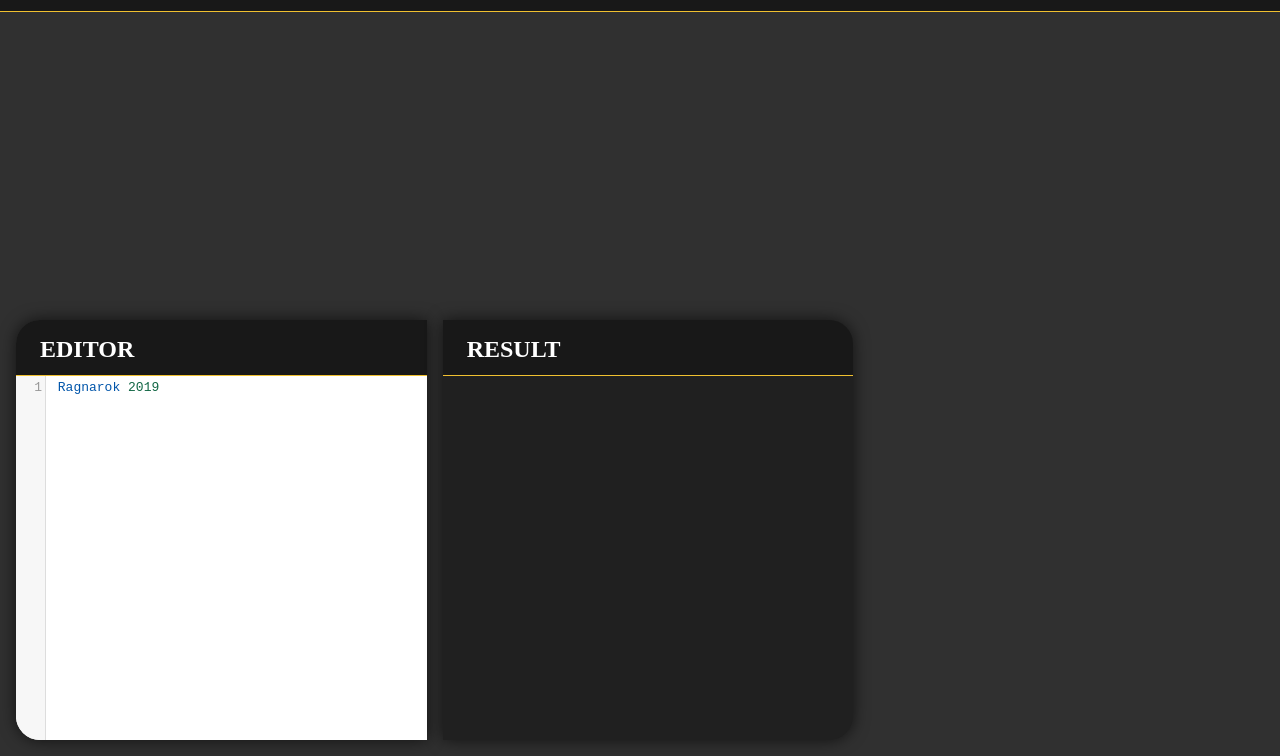
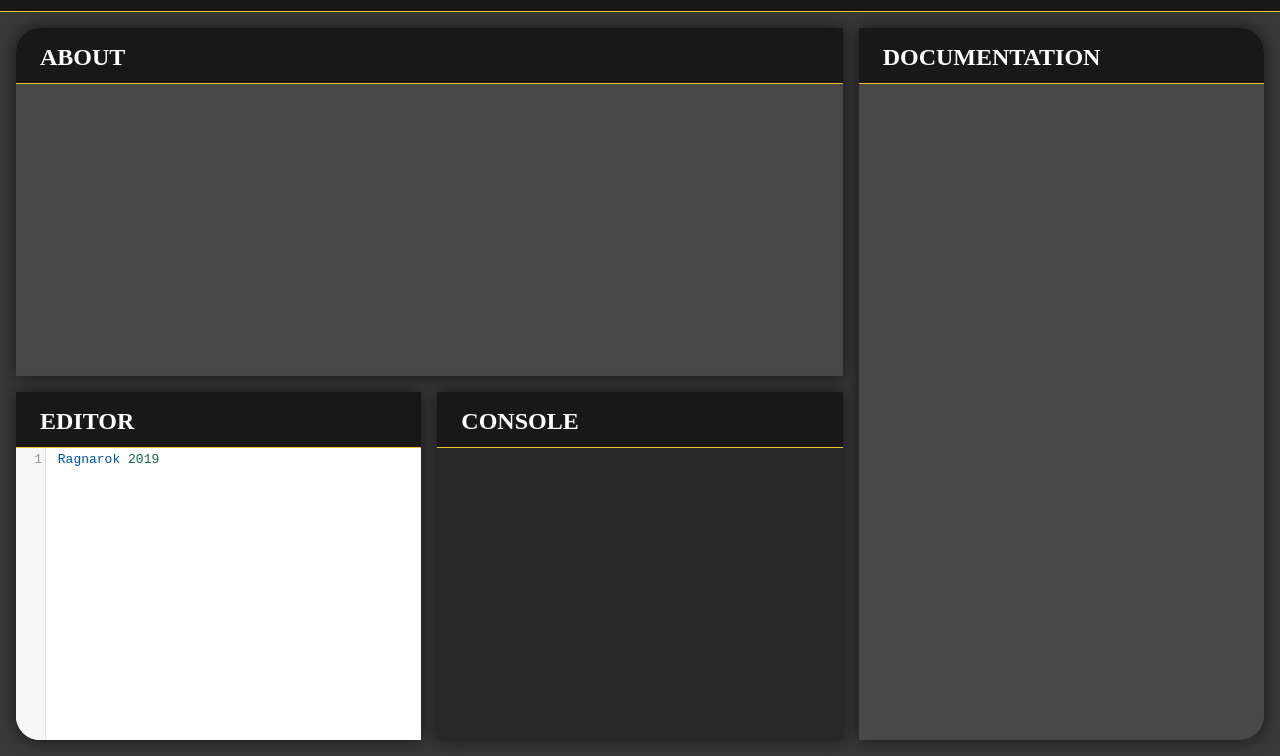
Before and after one commit to MarioMatheus/ragnakode, a website built with webpack: page dist/index.html in a window 1280 px wide. Shown: the part 44-800 px from the top of the page. Built offline with nearby package versions, Linux system fonts and the light colour scheme.

Commit message:
added-new-contents-to-project

```diff
--- a/dist/index.html
+++ b/dist/index.html
@@ -21,8 +21,15 @@
     </div>
 
     <div class = "MainContainer">
+      <div class = "AboutContainer">
+        <div class = "AboutHeaderView">
+          <div class = "MainText"> ABOUT </div>
+          <div class = "SeparatorView"></div>
+        </div>
+      </div>
+
       <div class = "EditorContainer">
-        <div class = "EditorHeaderView">
+        <div class = "HeaderView">
           <div class = "MainText"> EDITOR </div>
           <div class = "SeparatorView"></div>
         </div>
@@ -30,9 +37,16 @@
         <textarea id = "editor"> Ragnarok 2019 </textarea>
       </div>
 
-      <div class = "ResultContainer">
-        <div class = "ResultHeaderView">
-          <div class = "MainText"> RESULT </div>
+      <div class = "ConsoleContainer">
+        <div class = "HeaderView">
+          <div class = "MainText"> CONSOLE </div>
+          <div class = "SeparatorView"></div>
+        </div>
+      </div>
+
+      <div class = "DocumentationContainer">
+        <div class = "DocumentationHeaderView">
+          <div class = "MainText"> DOCUMENTATION </div>
           <div class = "SeparatorView"></div>
         </div>
       </div>
--- a/dist/lib/main.css
+++ b/dist/lib/main.css
@@ -1,5 +1,5 @@
 body {
-  background-color: rgba(48, 48, 48, 1);
+  background-color: rgba(56, 56, 56, 1);
 }
 
 .Header {
@@ -25,18 +25,18 @@ body {
   z-index: 0;
 }
 
-.EditorContainer {
-  background-color: transparent;
-  grid-row: 2;
-  grid-column: 1;
+.AboutContainer {
+  background-color: rgba(72, 72, 72, 1);
+  grid-row: 1;
+  grid-column: 1 / 3;
   position: relative;
-  margin: 0 8px 16px 16px;
-  border-radius: 24px 0 0 24px;
+  margin: 72px 0 16px 16px;
+  border-radius: 24px 0 0 0;
   box-shadow: 0 0 16px rgba(0, 0, 0, 0.64);
   z-index: inherit;
 }
 
-.EditorHeaderView {
+.AboutHeaderView {
   background-color: rgba(24, 24, 24, 1);
   height: 56px;
   position: relative;
@@ -46,24 +46,54 @@ body {
   z-index: inherit;
 }
 
-.ResultContainer {
-  background-color: rgba(32, 32, 32, 1);
+.EditorContainer {
+  background-color: transparent;
+  grid-row: 2;
+  grid-column: 1;
+  position: relative;
+  margin: 0 0 16px 16px;
+  border-radius: 0 0 0 24px;
+  box-shadow: 0 0 16px rgba(0, 0, 0, 0.64);
+  z-index: inherit;
+}
+
+.ConsoleContainer {
+  background-color: rgba(40, 40, 40, 1);
   grid-row: 2;
   grid-column: 2;
   position: relative;
-  margin: 0 16px 16px 8px;
+  margin: 0 0 16px 16px;
+  box-shadow: 0 0 16px rgba(0, 0, 0, 0.64);
+  z-index: inherit;
+}
+
+.DocumentationContainer {
+  background-color: rgba(72, 72, 72, 1);
+  grid-row: 1 / 3;
+  grid-column: 3;
+  position: relative;
+  margin: 72px 16px 16px 16px;
   border-radius: 0 24px 24px 0;
   box-shadow: 0 0 16px rgba(0, 0, 0, 0.64);
   z-index: inherit;
 }
 
-.ResultHeaderView {
+.DocumentationHeaderView {
   background-color: rgba(24, 24, 24, 1);
   height: 56px;
   position: relative;
   margin-left: 0;
   margin-right: 0;
   border-radius: 0 24px 0 0;
+  z-index: inherit;
+}
+
+.HeaderView {
+  background-color: rgba(24, 24, 24, 1);
+  height: 56px;
+  position: relative;
+  margin-left: 0;
+  margin-right: 0;
   z-index: inherit;
 }
 
```
